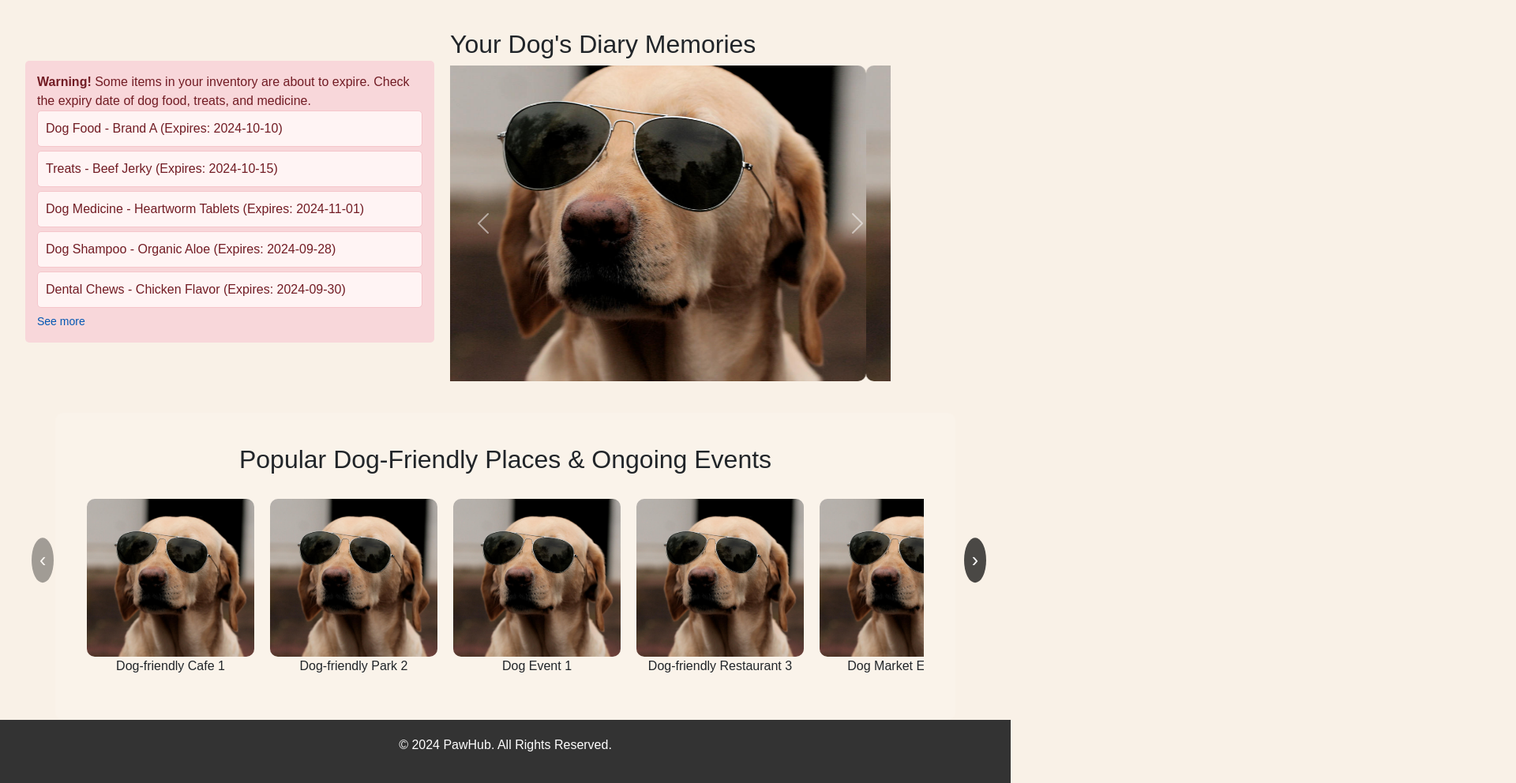
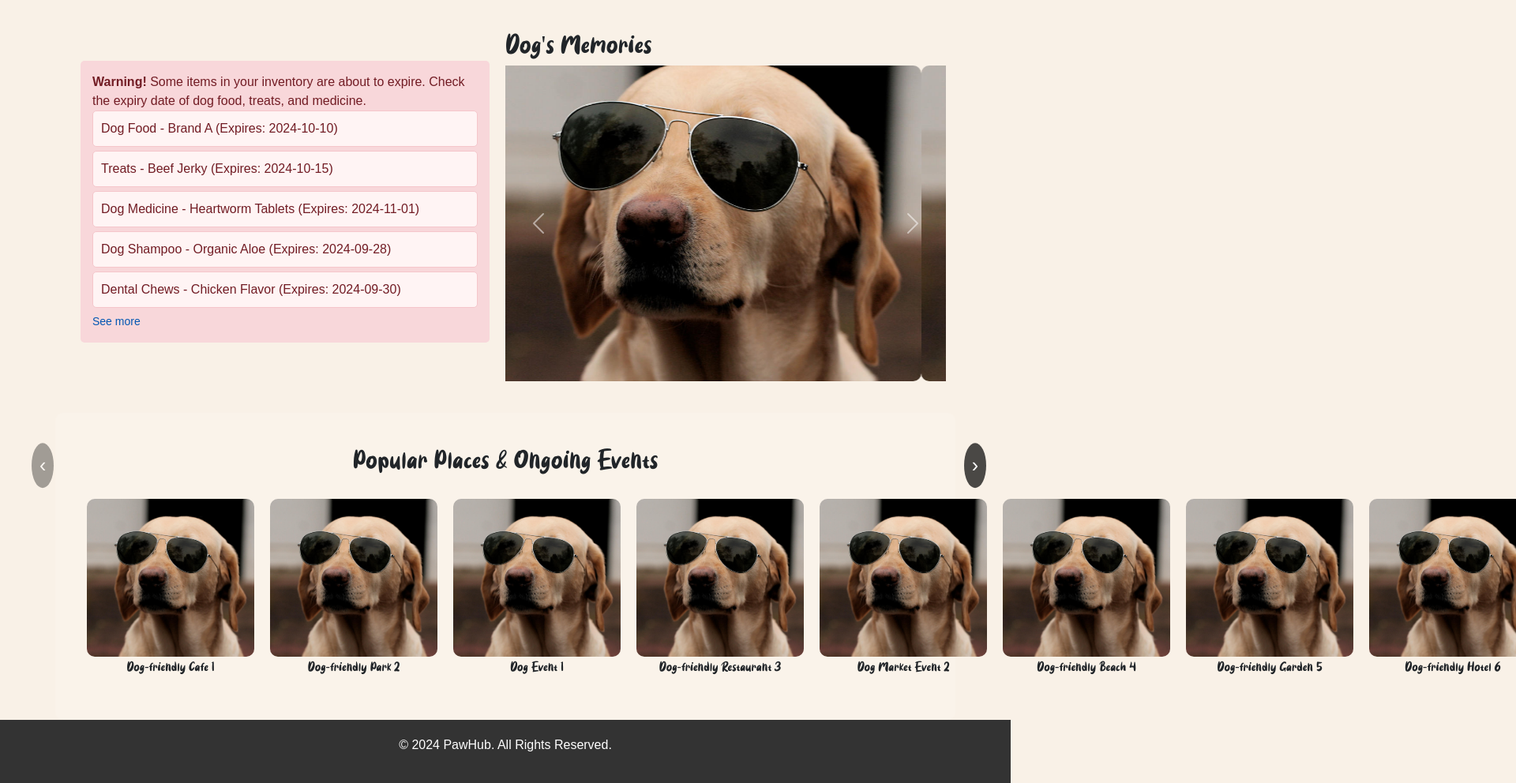
Before and after one commit to hanpeiying/PawHub, a website: page public/homepage.html in a window 1280 px wide. Shown: the part 73-1065 px from the top of the page at 79% size, 1920 px wide, since content can reach past the window. Drawn offline with nearby package versions, Linux system fonts and the light colour scheme.

Commit message:
Minor changes and creation of font folder
changes to homepage and creation of font folder

```diff
--- a/public/homepage.html
+++ b/public/homepage.html
@@ -18,6 +18,9 @@
         justify-content: space-between;
         align-items: flex-start;
         margin: 40px 0;
+        margin-left: auto;
+        margin-right: auto;
+
       }
 
       /* Carousel styles */
@@ -29,6 +32,7 @@
 
       .carousel-container {
         width: 50%;
+        font-family: "Goodboy";
       }
 
       /* Expiring Items styles */
@@ -81,6 +85,7 @@
         margin-top: 40px;
         background-color: #faf3ea;
         border-radius: 10px;
+        font-family: "Goodboy";
       }
 
       .popular-section h2 {
@@ -90,7 +95,8 @@
 
       .popular-slider-wrapper {
         position: relative;
-        overflow: hidden; /* Ensure only 5 items visible */
+        overflow: visible;
+        /* Ensure only 5 items visible */
         width: 100%;
       }
 
@@ -122,7 +128,7 @@
         cursor: pointer;
         z-index: 10;
         position: absolute;
-        bottom: -5%;
+        bottom: 10%;
         transform: translateY(-50%);
         margin-left: 30px;
         margin-right: 30px;
@@ -150,6 +156,14 @@
         padding: 20px 0;
         text-align: center;
       }
+
+      @font-face {
+            font-family: 'Goodboy';
+            src: url('fonts/GoodBoy-ZVJrl.ttf') format('truetype');
+            font-weight: bold;
+            font-style: normal;
+      }
+
     </style>
   </head>
 
@@ -200,7 +214,7 @@
 
       <!-- Carousel on the right -->
       <div class="carousel-container">
-        <h2 class="section-title">Your Dog's Diary Memories</h2>
+        <h2 class="section-title">Dog's Memories</h2>
         <div id="diaryCarousel" class="carousel slide" data-bs-ride="carousel">
           <div class="carousel-inner">
             <div class="carousel-item active">
@@ -250,7 +264,7 @@
     <button class="arrow" id="prevArrow" disabled>‹</button>
     <!-- Popular Places and Ongoing Events section -->
     <div class="container popular-section">
-      <h2>Popular Dog-Friendly Places & Ongoing Events</h2>
+      <h2>Popular Places & Ongoing Events</h2>
       <div class="popular-slider-wrapper">
         <!-- Left Arrow -->
 
--- a/public/styles/stylenav.css
+++ b/public/styles/stylenav.css
@@ -79,7 +79,7 @@ html, body {
 
 @font-face {
     font-family: 'LazyDog';
-    src: url('../../lazy_dog.TTF') format('truetype');
+    src: url('../fonts/lazy_dog.TTF') format('truetype');
     font-weight: bold;
     font-style: normal;
 }
```
Also changed, not shown: public/fonts/CorgyPuppy-517LZ.ttf (added), public/fonts/GoodBoy-ZVJrl.ttf (added), public/fonts/lazy_dog.TTF (renamed from lazy_dog.TTF).
